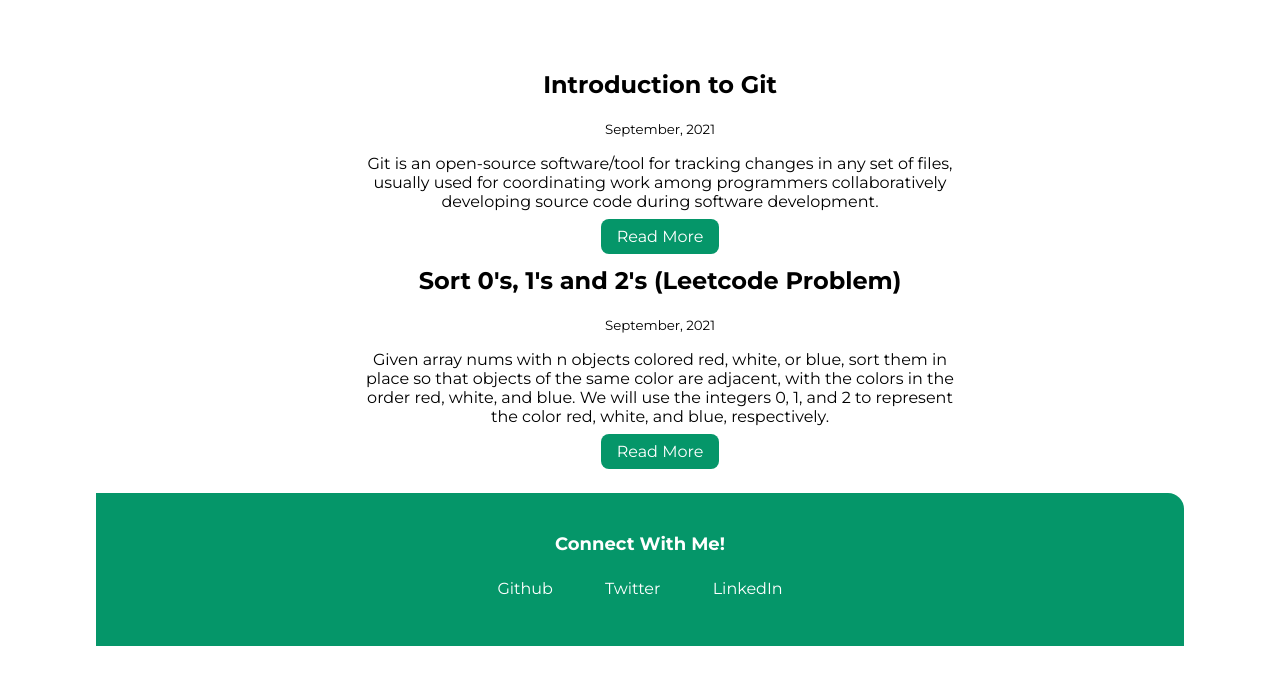
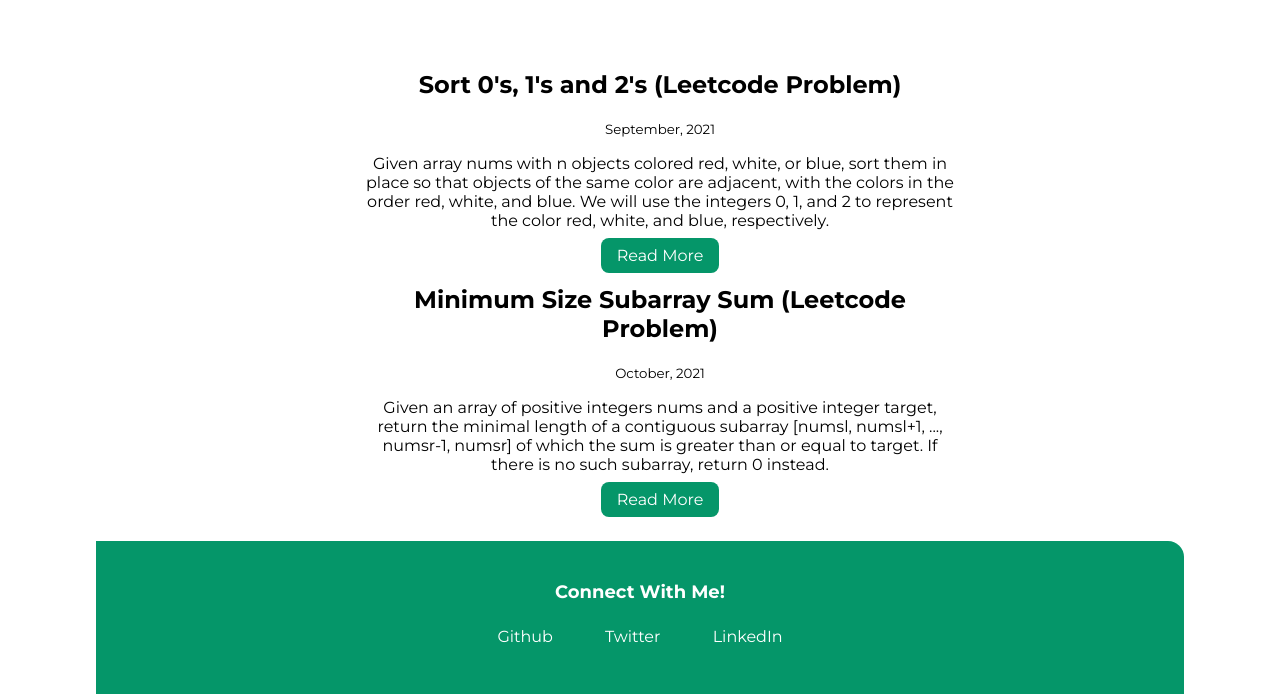
Before and after one commit to Deepak-1373/Portfoliio, a plain HTML site: page components/Blog.html in a window 1280 px wide. Shown: the part 238-932 px from the top of the page. Before the commit the page ends 884 px from the top, so only its background shows below. Drawn offline with Linux system fonts and the light colour scheme.

Commit message:
Blogs Update

```diff
--- a/components/Blog.html
+++ b/components/Blog.html
@@ -32,24 +32,6 @@
     <ul class="list-non-bullet">
       <li>
         <article class="showcase-list container container-center">
-          <h1>Introduction to Git</h1>
-          <small>September, 2021</small>
-          <p>
-            Git is an open-source software/tool for tracking changes in any set
-            of files, usually used for coordinating work among programmers
-            collaboratively developing source code during software development.
-          </p>
-
-          <a
-            class="link link-primary"
-            href="https://deepakkamat.hashnode.dev/introduction-to-git"
-            >Read More</a
-          >
-        </article>
-      </li>
-
-      <li>
-        <article class="showcase-list container container-center">
           <h1>Sort 0's, 1's and 2's (Leetcode Problem)</h1>
           <small>September, 2021</small>
           <p>
@@ -63,6 +45,25 @@
           <a
             class="link link-primary"
             href="https://deepakkamat.hashnode.dev/sort-0s-1s-and-2s-leetcode-problem-category-medium"
+            >Read More</a
+          >
+        </article>
+      </li>
+
+      <li>
+        <article class="showcase-list container container-center">
+          <h1>Minimum Size Subarray Sum (Leetcode Problem)</h1>
+          <small>October, 2021</small>
+          <p>
+            Given an array of positive integers nums and a positive integer
+            target, return the minimal length of a contiguous subarray [numsl,
+            numsl+1, ..., numsr-1, numsr] of which the sum is greater than or
+            equal to target. If there is no such subarray, return 0 instead.
+          </p>
+
+          <a
+            class="link link-primary"
+            href="https://deepakkamat.hashnode.dev/minimum-size-subarray-sum-leetcode-problem-category-medium"
             >Read More</a
           >
         </article>
```
